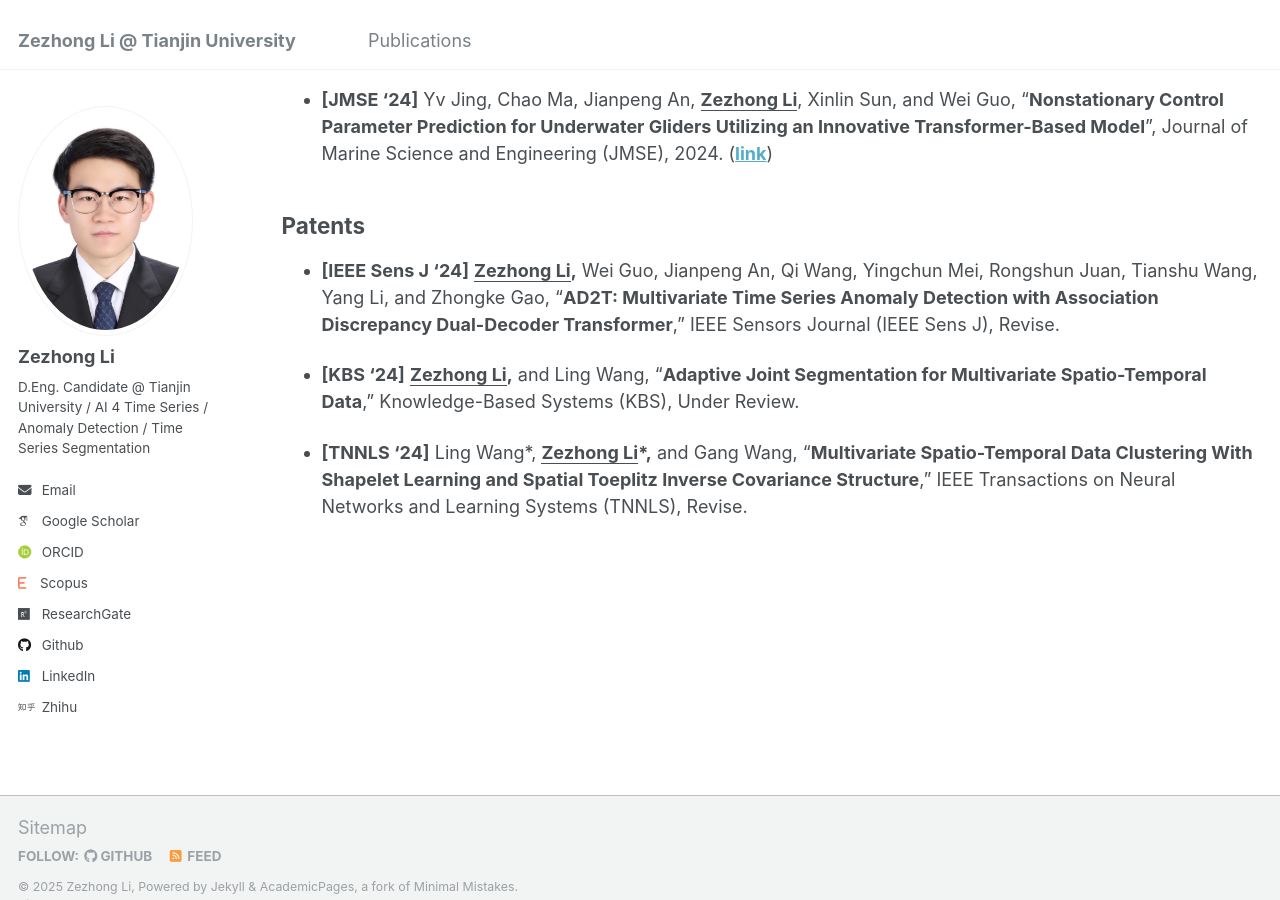
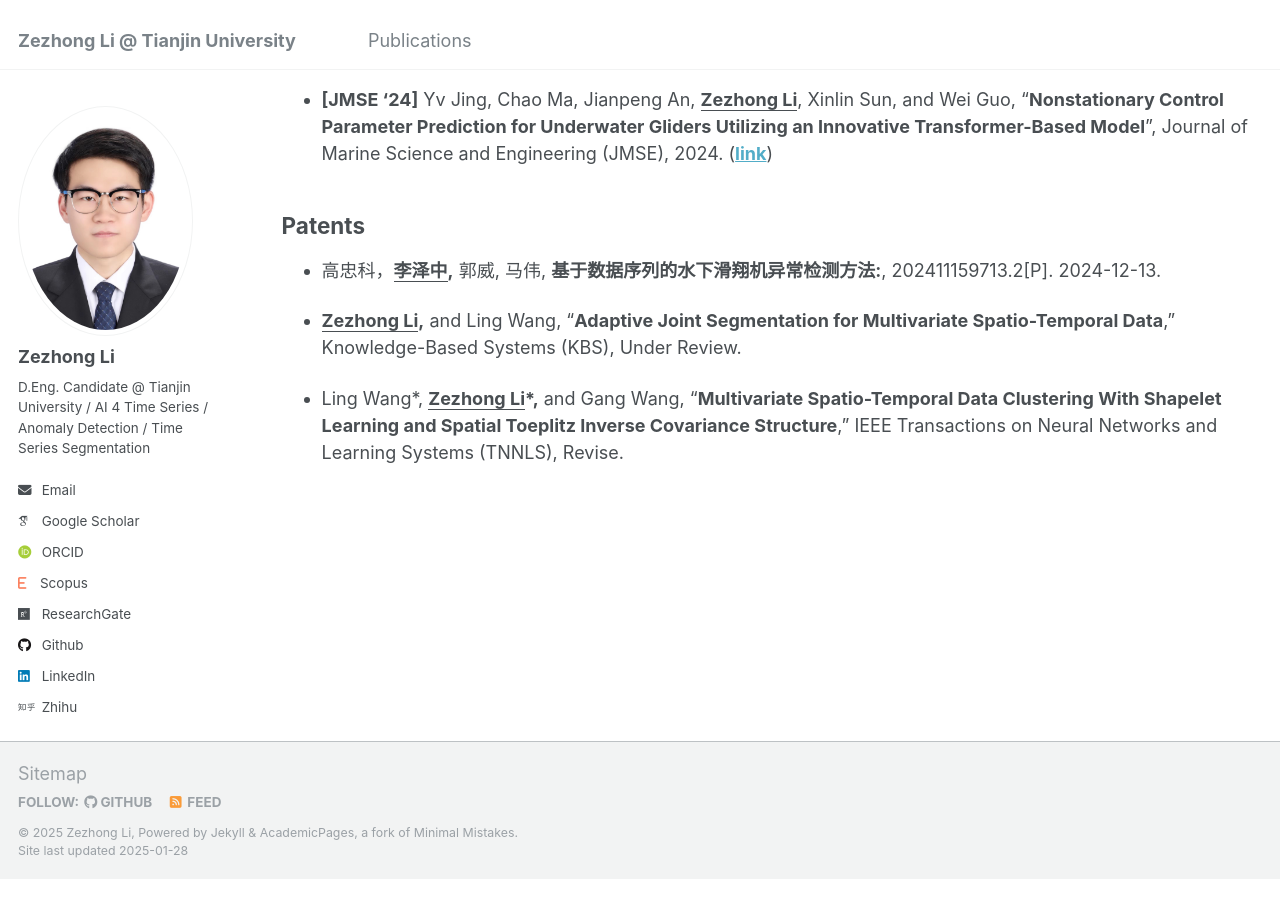
Before and after one commit to lzz19980125/lzz19980125.github.io, a Jekyll site: the page built from _pages/publications.md, in a window 1280 px wide and 900 px high, scrolled down 734 px. Built offline with Jekyll 4.4.1, drawn with Linux system fonts in a browser that asks for light colours; some web fonts are replaced; after the commit the page ends 1613 px from its top, so only the background shows below that.

Commit message:
Update publications.md

```diff
--- a/_pages/publications.md
+++ b/_pages/publications.md
@@ -26,8 +26,8 @@
 
 ## Patents
 
-- **[IEEE Sens J '24]** **<u>Zezhong Li</u>,** Wei Guo, Jianpeng An, Qi Wang, Yingchun Mei, Rongshun Juan, Tianshu Wang, Yang Li, and Zhongke Gao, “**AD2T: Multivariate Time Series Anomaly Detection with Association Discrepancy Dual-Decoder Transformer**,” IEEE Sensors Journal (IEEE Sens J), Revise.
+-  高忠科，**<u>李泽中</u>,** 郭威, 马伟, **基于数据序列的水下滑翔机异常检测方法:**, 202411159713.2[P]. 2024-12-13.
 
-- **[KBS '24]** **<u>Zezhong Li</u>,** and Ling Wang, “**Adaptive Joint Segmentation for Multivariate Spatio-Temporal Data**,” Knowledge-Based Systems (KBS), Under Review.
+-  **<u>Zezhong Li</u>,** and Ling Wang, “**Adaptive Joint Segmentation for Multivariate Spatio-Temporal Data**,” Knowledge-Based Systems (KBS), Under Review.
 
-- **[TNNLS '24]** Ling Wang\*, **<u>Zezhong Li</u>\*,** and Gang Wang, “**Multivariate Spatio-Temporal Data Clustering With Shapelet Learning and Spatial Toeplitz Inverse Covariance Structure**,” IEEE Transactions on Neural Networks and Learning Systems (TNNLS), Revise.
+-  Ling Wang\*, **<u>Zezhong Li</u>\*,** and Gang Wang, “**Multivariate Spatio-Temporal Data Clustering With Shapelet Learning and Spatial Toeplitz Inverse Covariance Structure**,” IEEE Transactions on Neural Networks and Learning Systems (TNNLS), Revise.
```
